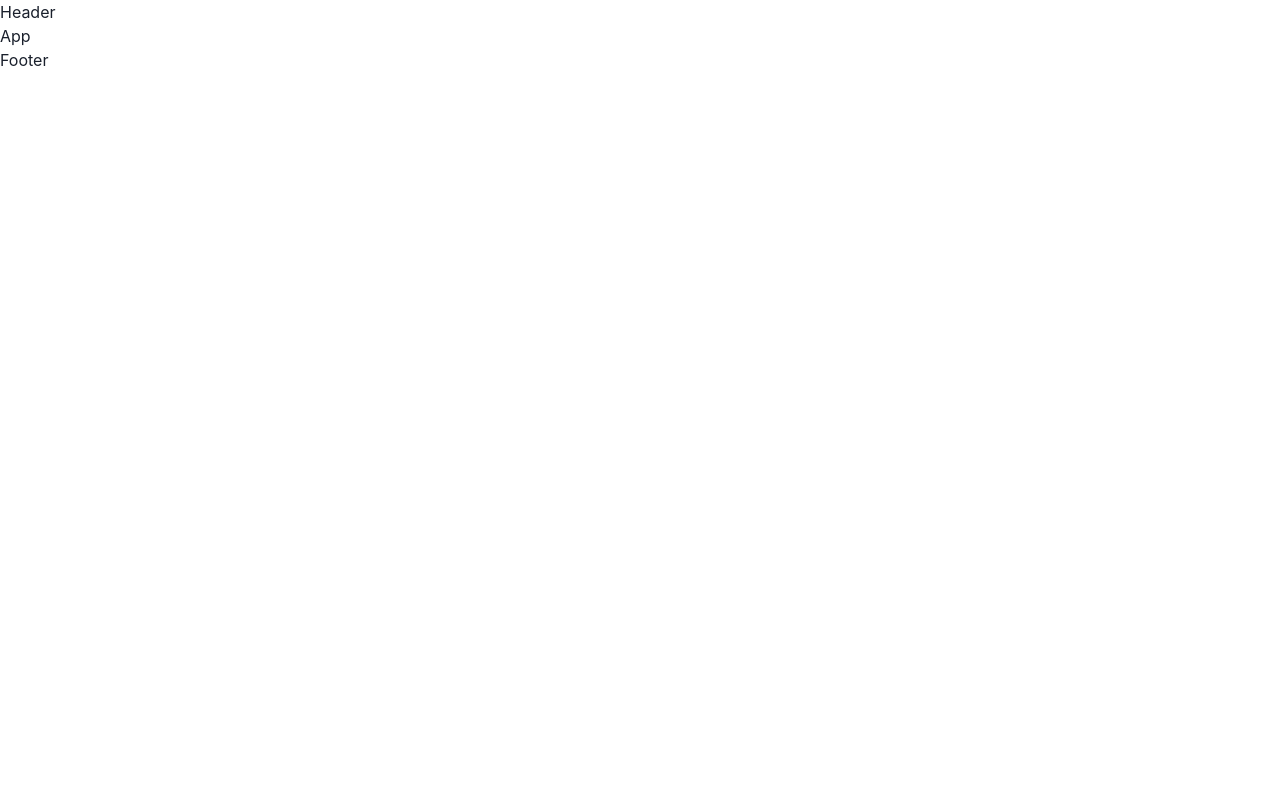
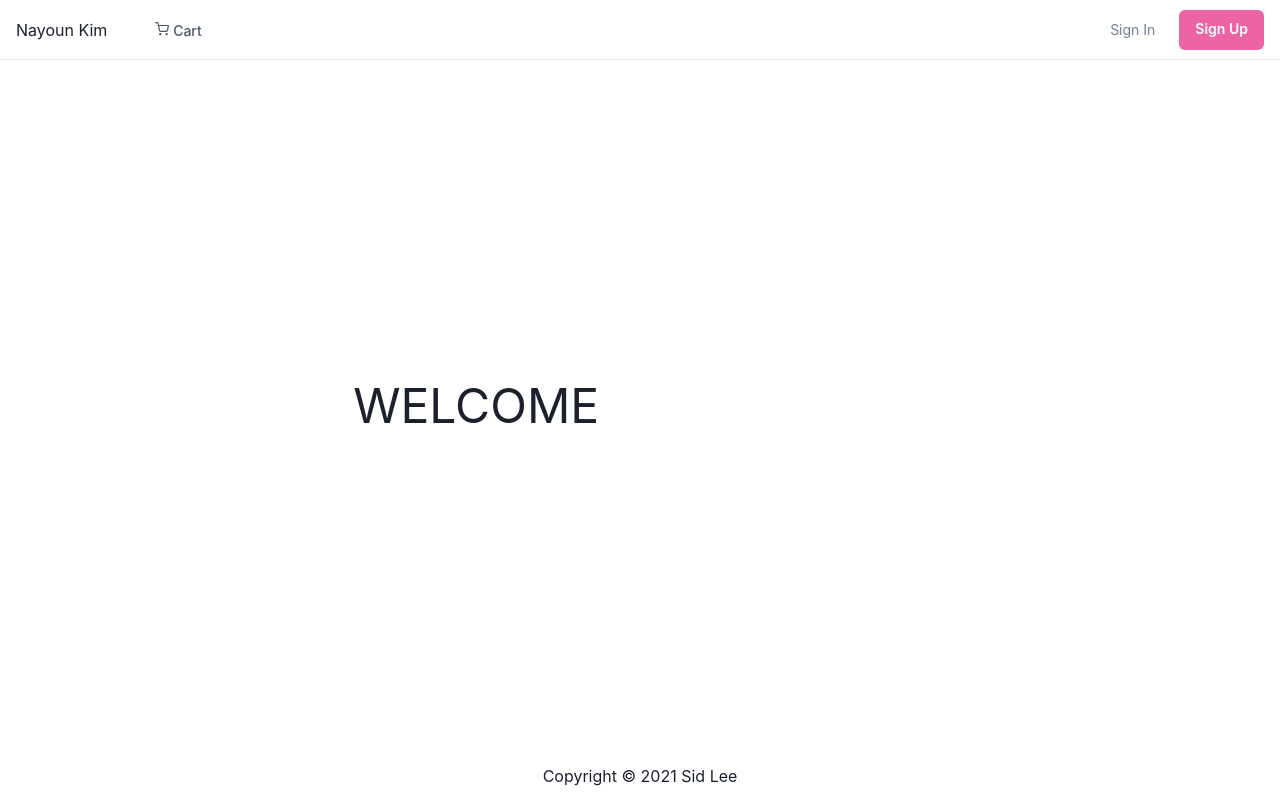
Before and after one commit to sidhlee/eccomerce-fe-react, a React (Create React App) app: page / in a window 1280 px wide. Built offline with nearby package versions, Linux system fonts and the light colour scheme.

Commit message:
add header, navbar, and footer

```diff
--- a/package.json
+++ b/package.json
@@ -3,6 +3,7 @@
   "version": "0.1.0",
   "private": true,
   "dependencies": {
+    "@chakra-ui/icons": "^1.0.15",
     "@chakra-ui/react": "^1.6.6",
     "@emotion/react": "^11",
     "@emotion/styled": "^11",
@@ -16,6 +17,7 @@
     "framer-motion": "^4",
     "react": "^17.0.2",
     "react-dom": "^17.0.2",
+    "react-icons": "^4.2.0",
     "react-scripts": "4.0.3",
     "typescript": "^4.1.2",
     "web-vitals": "^1.0.1"
--- a/src/App.tsx
+++ b/src/App.tsx
@@ -1,15 +1,32 @@
-import { ChakraProvider } from '@chakra-ui/react';
+import {
+  Box,
+  ChakraProvider,
+  Container,
+  Flex,
+  Heading,
+} from '@chakra-ui/react';
 import Footer from './features/layout/Footer';
 import Header from './features/layout/Header';
 
 function App() {
   return (
     <ChakraProvider>
-      <div className="App">
+      <Flex direction="column" justifyContent="space-between" minHeight="100vh">
         <Header />
-        <h1>App</h1>
+        <Box as="main" py="3">
+          <Container>
+            <Heading
+              as="h1"
+              size="2xl"
+              fontWeight="normal"
+              textTransform="uppercase"
+            >
+              Welcome
+            </Heading>
+          </Container>
+        </Box>
         <Footer />
-      </div>
+      </Flex>
     </ChakraProvider>
   );
 }
--- /dev/null
+++ b/src/features/layout/DesktopNav.tsx
@@ -0,0 +1,107 @@
+import { ChevronRightIcon } from '@chakra-ui/icons';
+import {
+  Box,
+  Link,
+  Popover,
+  PopoverContent,
+  PopoverTrigger,
+  Stack,
+  Text,
+  Flex,
+  useColorModeValue,
+  Icon,
+} from '@chakra-ui/react';
+import { NAV_ITEMS, NavItem } from './nav-items';
+
+const DesktopNav = () => {
+  const linkColor = useColorModeValue('gray.600', 'gray.200');
+  const linkHoverColor = useColorModeValue('gray.800', 'white');
+  const popoverContentBgColor = useColorModeValue('white', 'gray.800');
+
+  return (
+    <Stack direction={'row'} spacing={4}>
+      {NAV_ITEMS.map((navItem) => (
+        <Box key={navItem.label}>
+          <Popover trigger={'hover'} placement={'bottom-start'}>
+            <PopoverTrigger>
+              <Link
+                p={2}
+                href={navItem.href ?? '#'}
+                fontSize={'sm'}
+                fontWeight={500}
+                color={linkColor}
+                _hover={{
+                  textDecoration: 'none',
+                  color: linkHoverColor,
+                }}
+              >
+                {navItem.icon ? (
+                  <>
+                    <Icon as={navItem.icon} />{' '}
+                  </>
+                ) : null}
+                {navItem.label}
+              </Link>
+            </PopoverTrigger>
+
+            {navItem.children && (
+              <PopoverContent
+                border={0}
+                boxShadow={'xl'}
+                bg={popoverContentBgColor}
+                p={4}
+                rounded={'xl'}
+                minW={'sm'}
+              >
+                <Stack>
+                  {navItem.children.map((child) => (
+                    <DesktopSubNav key={child.label} {...child} />
+                  ))}
+                </Stack>
+              </PopoverContent>
+            )}
+          </Popover>
+        </Box>
+      ))}
+    </Stack>
+  );
+};
+
+const DesktopSubNav = ({ label, href, subLabel }: NavItem) => {
+  return (
+    <Link
+      href={href}
+      role={'group'}
+      display={'block'}
+      p={2}
+      rounded={'md'}
+      _hover={{ bg: useColorModeValue('pink.50', 'gray.900') }}
+    >
+      <Stack direction={'row'} align={'center'}>
+        <Box>
+          <Text
+            transition={'all .3s ease'}
+            _groupHover={{ color: 'pink.400' }}
+            fontWeight={500}
+          >
+            {label}
+          </Text>
+          <Text fontSize={'sm'}>{subLabel}</Text>
+        </Box>
+        <Flex
+          transition={'all .3s ease'}
+          transform={'translateX(-10px)'}
+          opacity={0}
+          _groupHover={{ opacity: '100%', transform: 'translateX(0)' }}
+          justify={'flex-end'}
+          align={'center'}
+          flex={1}
+        >
+          <Icon color={'pink.400'} w={5} h={5} as={ChevronRightIcon} />
+        </Flex>
+      </Stack>
+    </Link>
+  );
+};
+
+export default DesktopNav;
--- a/src/features/layout/Footer.tsx
+++ b/src/features/layout/Footer.tsx
@@ -1,7 +1,17 @@
+import { Box, Container, Text } from '@chakra-ui/react';
+
 type FooterProps = {};
 
 const Footer: React.FC<FooterProps> = () => {
-  return <div>Footer</div>;
+  return (
+    <Box py="3">
+      <Container>
+        <Text textAlign="center">
+          Copyright &copy; {new Date().getFullYear()} Sid Lee
+        </Text>
+      </Container>
+    </Box>
+  );
 };
 
 export default Footer;
--- a/src/features/layout/Header.tsx
+++ b/src/features/layout/Header.tsx
@@ -1,7 +1,13 @@
+import Navbar from './Navbar';
+
 type HeaderProps = {};
 
 const Header: React.FC<HeaderProps> = () => {
-  return <div>Header</div>;
+  return (
+    <div>
+      <Navbar />
+    </div>
+  );
 };
 
 export default Header;
--- /dev/null
+++ b/src/features/layout/MobileNav.tsx
@@ -0,0 +1,81 @@
+import { ChevronDownIcon } from '@chakra-ui/icons';
+import {
+  Link,
+  Stack,
+  Text,
+  Flex,
+  useColorModeValue,
+  Icon,
+  useDisclosure,
+  Collapse,
+} from '@chakra-ui/react';
+import { NAV_ITEMS, NavItem } from './nav-items';
+
+const MobileNav = () => {
+  return (
+    <Stack
+      bg={useColorModeValue('white', 'gray.800')}
+      p={4}
+      display={{ md: 'none' }}
+    >
+      {NAV_ITEMS.map((navItem) => (
+        <MobileNavItem key={navItem.label} {...navItem} />
+      ))}
+    </Stack>
+  );
+};
+
+const MobileNavItem = ({ label, children, href }: NavItem) => {
+  const { isOpen, onToggle } = useDisclosure();
+
+  return (
+    <Stack spacing={4} onClick={children && onToggle}>
+      <Flex
+        py={2}
+        as={Link}
+        href={href ?? '#'}
+        justify={'space-between'}
+        align={'center'}
+        _hover={{
+          textDecoration: 'none',
+        }}
+      >
+        <Text
+          fontWeight={600}
+          color={useColorModeValue('gray.600', 'gray.200')}
+        >
+          {label}
+        </Text>
+        {children && (
+          <Icon
+            as={ChevronDownIcon}
+            transition={'all .25s ease-in-out'}
+            transform={isOpen ? 'rotate(180deg)' : ''}
+            w={6}
+            h={6}
+          />
+        )}
+      </Flex>
+
+      <Collapse in={isOpen} animateOpacity style={{ marginTop: '0!important' }}>
+        <Stack
+          mt={2}
+          pl={4}
+          borderLeft={1}
+          borderStyle={'solid'}
+          borderColor={useColorModeValue('gray.200', 'gray.700')}
+          align={'start'}
+        >
+          {children &&
+            children.map((child) => (
+              <Link key={child.label} py={2} href={child.href}>
+                {child.label}
+              </Link>
+            ))}
+        </Stack>
+      </Collapse>
+    </Stack>
+  );
+};
+
+export default MobileNav;
--- /dev/null
+++ b/src/features/layout/Navbar.tsx
@@ -0,0 +1,103 @@
+import {
+  Box,
+  Button,
+  Collapse,
+  Flex,
+  IconButton,
+  Stack,
+  Text,
+  useBreakpointValue,
+  useColorModeValue,
+  useDisclosure,
+} from '@chakra-ui/react';
+import { CloseIcon, HamburgerIcon } from '@chakra-ui/icons';
+import DesktopNav from './DesktopNav';
+import MobileNav from './MobileNav';
+
+// https://chakra-templates.dev/navigation/navbar
+
+type NavbarProps = {};
+
+const Navbar: React.FC<NavbarProps> = () => {
+  const { isOpen, onToggle } = useDisclosure();
+
+  return (
+    <Box>
+      <Flex
+        bg={useColorModeValue('white', 'gray.800')}
+        color={useColorModeValue('gray.600', 'white')}
+        minH={'60px'}
+        py={{ base: 2 }}
+        px={{ base: 4 }}
+        borderBottom={1}
+        borderStyle={'solid'}
+        borderColor={useColorModeValue('gray.200', 'gray.900')}
+        align={'center'}
+      >
+        <Flex
+          flex={{ base: 1, md: 'auto' }}
+          ml={{ base: -2 }}
+          display={{ base: 'flex', md: 'none' }}
+        >
+          <IconButton
+            onClick={onToggle}
+            icon={
+              isOpen ? <CloseIcon w={3} h={3} /> : <HamburgerIcon w={5} h={5} />
+            }
+            variant={'ghost'}
+            aria-label={'Toggle Navigation'}
+          />
+        </Flex>
+        <Flex flex={{ base: 1 }} justify={{ base: 'center', md: 'start' }}>
+          <Text
+            textAlign={useBreakpointValue({ base: 'center', md: 'left' })}
+            fontFamily={'heading'}
+            color={useColorModeValue('gray.800', 'white')}
+          >
+            Nayoun Kim
+          </Text>
+
+          <Flex display={{ base: 'none', md: 'flex' }} ml={10}>
+            <DesktopNav />
+          </Flex>
+        </Flex>
+
+        <Stack
+          flex={{ base: 1, md: 0 }}
+          justify={'flex-end'}
+          direction={'row'}
+          spacing={6}
+        >
+          <Button
+            as={'a'}
+            fontSize={'sm'}
+            fontWeight={400}
+            variant={'link'}
+            href={'#'}
+          >
+            Sign In
+          </Button>
+          <Button
+            display={{ base: 'none', md: 'inline-flex' }}
+            fontSize={'sm'}
+            fontWeight={600}
+            color={'white'}
+            bg={'pink.400'}
+            href={'#'}
+            _hover={{
+              bg: 'pink.300',
+            }}
+          >
+            Sign Up
+          </Button>
+        </Stack>
+      </Flex>
+
+      <Collapse in={isOpen} animateOpacity>
+        <MobileNav />
+      </Collapse>
+    </Box>
+  );
+};
+
+export default Navbar;
--- /dev/null
+++ b/src/features/layout/nav-items.ts
@@ -0,0 +1,48 @@
+import { IconType } from 'react-icons';
+import { FiShoppingCart } from 'react-icons/fi';
+
+export interface NavItem {
+  label: string;
+  icon?: IconType;
+  subLabel?: string;
+  href?: string;
+  children?: Array<NavItem>;
+}
+
+export const NAV_ITEMS: Array<NavItem> = [
+  // {
+  //   label: 'Inspiration',
+  //   children: [
+  //     {
+  //       label: 'Explore Design Work',
+  //       subLabel: 'Trending Design to inspire you',
+  //       href: '#',
+  //     },
+  //     {
+  //       label: 'New & Noteworthy',
+  //       subLabel: 'Up-and-coming Designers',
+  //       href: '#',
+  //     },
+  //   ],
+  // },
+  // {
+  //   label: 'Find Work',
+  //   children: [
+  //     {
+  //       label: 'Job Board',
+  //       subLabel: 'Find your dream design job',
+  //       href: '#',
+  //     },
+  //     {
+  //       label: 'Freelance Projects',
+  //       subLabel: 'An exclusive list for contract work',
+  //       href: '#',
+  //     },
+  //   ],
+  // },
+  {
+    label: 'Cart',
+    href: '#',
+    icon: FiShoppingCart,
+  },
+];
```
Also changed, not shown: 2 other files (tests, documents, lock files or other folders).
